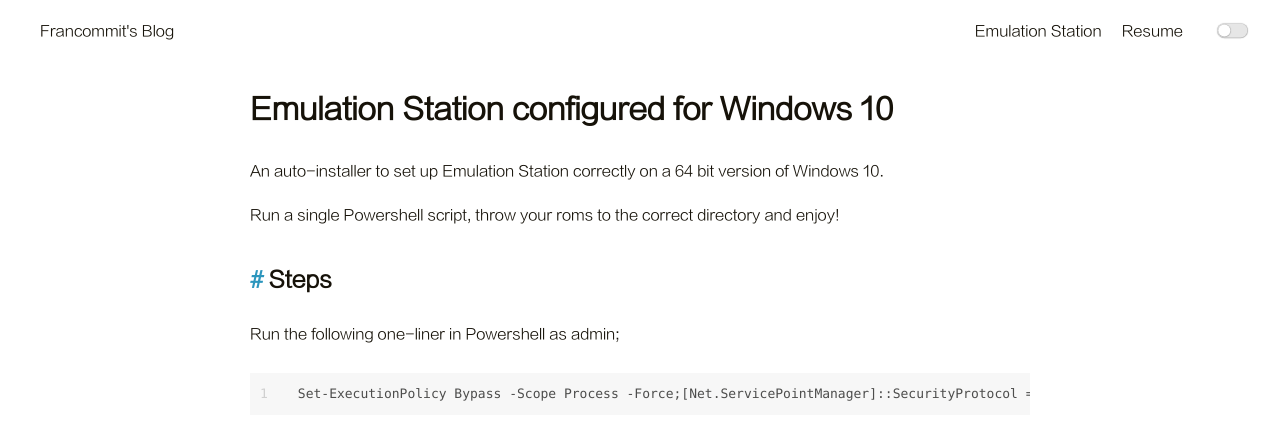
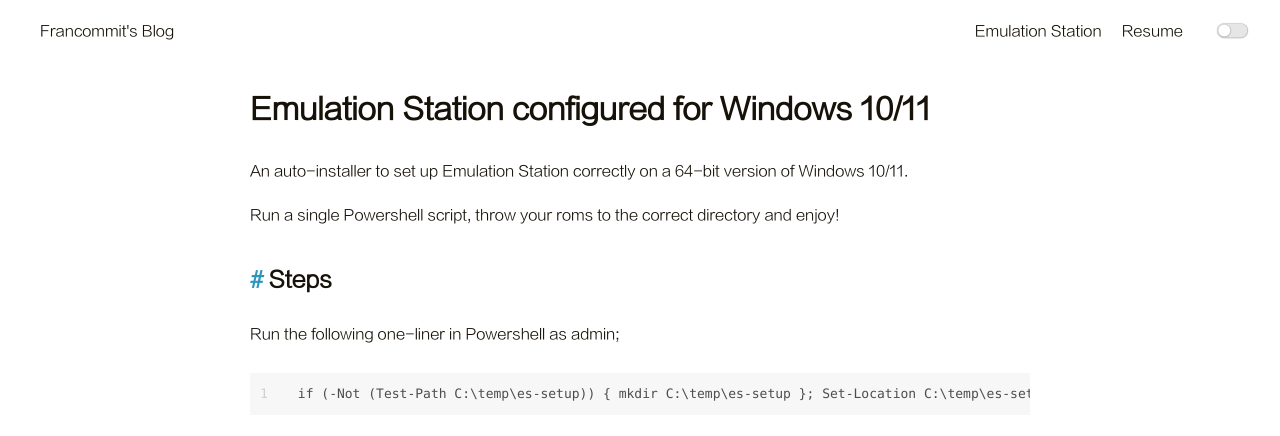
Before and after one commit to Francommit/francommit.github.io, a plain HTML site: page emulationstation/index.html in a window 1280 px wide. Shown: the top 436 px of the page. Drawn offline with Linux system fonts and the light colour scheme.

Commit message:
Update command on website

```diff
--- a/emulationstation/index.html
+++ b/emulationstation/index.html
@@ -12,7 +12,7 @@
 
 
 
-<title>Emulation Station configured for Windows 10 | Francommits Blog</title>
+<title>Emulation Station configured for Windows 10/11 | Francommits Blog</title>
 
 
 
@@ -103,13 +103,13 @@
             <div class="container">
     <article class="post-wrap page">
 
-        <h2 class="post-title">Emulation Station configured for Windows 10</h2>
+        <h2 class="post-title">Emulation Station configured for Windows 10/11</h2>
 
         <section class="post-content">
-            <p>An auto-installer to set up Emulation Station correctly on a 64 bit version of Windows 10.</p>
+            <p>An auto-installer to set up Emulation Station correctly on a 64-bit version of Windows 10/11.</p>
 <p>Run a single Powershell script, throw your roms to the correct directory and enjoy!</p>
 <h2 id="Steps"><a href="#Steps" class="headerlink" title="Steps"></a>Steps</h2><p>Run the following one-liner in Powershell as admin;</p>
-<figure class="highlight plain"><table><tr><td class="gutter"><pre><span class="line">1</span><br></pre></td><td class="code"><pre><span class="line">Set-ExecutionPolicy Bypass -Scope Process -Force;[Net.ServicePointManager]::SecurityProtocol &#x3D; [Net.SecurityProtocolType]::Tls12;Invoke-WebRequest &quot;https:&#x2F;&#x2F;github.com&#x2F;Francommit&#x2F;win10_emulation_station&#x2F;archive&#x2F;1.0.zip&quot; -OutFile &quot;emulationStation.zip&quot;;Expand-Archive .\emulationStation.zip;cd .\emulationStation; cd .\win*;.\prepare.ps1</span><br></pre></td></tr></table></figure>
+<figure class="highlight plain"><table><tr><td class="gutter"><pre><span class="line">1</span><br></pre></td><td class="code"><pre><span class="line">if (-Not (Test-Path C:\temp\es-setup)) &#123; mkdir C:\temp\es-setup &#125;; Set-Location C:\temp\es-setup\;Set-ExecutionPolicy Bypass -Scope Process -Force;[Net.ServicePointManager]::SecurityProtocol = [Net.SecurityProtocolType]::Tls12;Invoke-WebRequest &quot;https://github.com/Francommit/win10_emulation_station/archive/1.2.5.zip&quot; -OutFile &quot;emulationStation.zip&quot;;Expand-Archive .\emulationStation.zip;cd .\emulationStation; cd .\win*;.\prepare.ps1</span><br></pre></td></tr></table></figure>
 
 <p>Installation GIF:<br><img src="https://github.com/Francommit/github_gif_dump/blob/master/installation-instructions.gif?raw=true" alt="alt text"></p>
 
```
